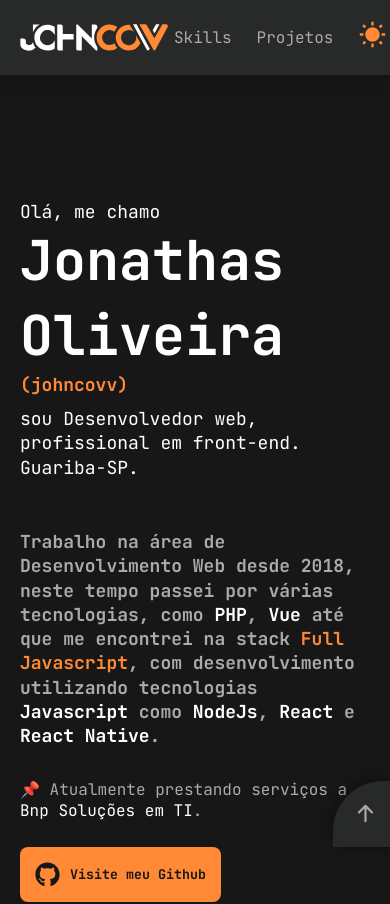
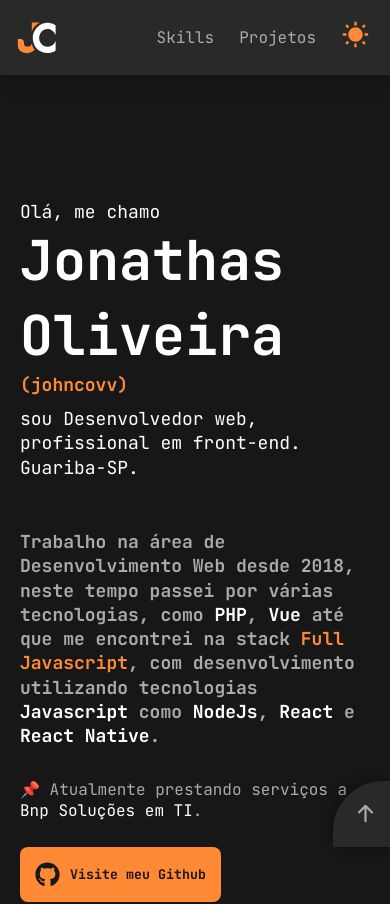
Before and after one commit to johncovv/portfolio, a React (Create React App) app: page / in a window 390 px wide. Shown: the top 904 px of the page. Built offline with nearby package versions, Linux system fonts and the light colour scheme.

Commit message:
Fixing header logo on mobile

```diff
--- a/src/core/Header/index.tsx
+++ b/src/core/Header/index.tsx
@@ -3,7 +3,7 @@ import React from 'react';
 import { IoMdMoon, IoMdSunny } from 'react-icons/io';
 import { useHistory } from 'react-router-dom';
 
-import { Container, Content, Item, Logo, LogoContainer, NavItems, TogglerButton } from './styles';
+import { Container, Content, Item, Logo, LogoContainer, MobileLogo, NavItems, TogglerButton } from './styles';
 
 interface HeaderProps {
 	isDark: boolean;
@@ -32,6 +32,7 @@ const Header: React.FunctionComponent<HeaderProps> = ({ isDark, toggleTheme }: H
 			<Container>
 				<LogoContainer>
 					<Logo onClick={handleLogoClick} />
+					<MobileLogo onClick={handleLogoClick} />
 				</LogoContainer>
 
 				<NavItems>
--- a/src/core/Header/styles.ts
+++ b/src/core/Header/styles.ts
@@ -3,6 +3,7 @@ import styled from 'styled-components';
 import { shade } from 'polished';
 
 import { ReactComponent as LogoSvg } from '../../assets/static/extended-logo.svg';
+import { ReactComponent as MobileLogoSvg } from '../../assets/static/small-logo.svg';
 
 export const Content = styled.header`
 	position: sticky;
@@ -33,11 +34,10 @@ export const LogoContainer = styled.div`
 	margin-left: -6px;
 `;
 
-export const Logo = styled(LogoSvg).attrs({ width: 49, height: 35 })`
+export const Logo = styled(LogoSvg)`
 	transition: fill 200ms, transform 200ms;
 	cursor: pointer;
 
-	display: block;
 	width: 10rem;
 	height: 45px;
 
@@ -47,6 +47,50 @@ export const Logo = styled(LogoSvg).attrs({ width: 49, height: 35 })`
 
 	& .extended-logo-primary {
 		fill: ${({ theme }) => theme.colors.orange};
+	}
+
+	/* mobile */
+	@media screen and (max-width: 409px) {
+		display: none;
+	}
+
+	/* tablet & desktop  */
+	@media screen and (min-width: 410px) {
+		display: block;
+
+		@media screen and (max-width: 768px) {
+			width: 8rem;
+		}
+	}
+
+	&:hover {
+		fill: ${({ theme }) => shade(0.2, theme.colors.orange)};
+		transform: scale(1.2);
+	}
+`;
+
+export const MobileLogo = styled(MobileLogoSvg)`
+	transition: fill 200ms, transform 200ms;
+	cursor: pointer;
+	height: 45px;
+
+	.logo-foreground-letter-J-top,
+	.logo-foreground-letter-J-bottom {
+		fill: ${({ theme }) => theme.colors.orange};
+	}
+
+	.logo-foreground-letter-C {
+		fill: ${({ theme }) => theme.text.primary};
+	}
+
+	/* mobile */
+	@media screen and (max-width: 409px) {
+		display: block;
+	}
+
+	/* tablet & desktop  */
+	@media screen and (min-width: 410px) {
+		display: none;
 	}
 
 	&:hover {
```
Also changed, not shown: src/assets/static/logo.svg, src/assets/static/small-logo.svg.
